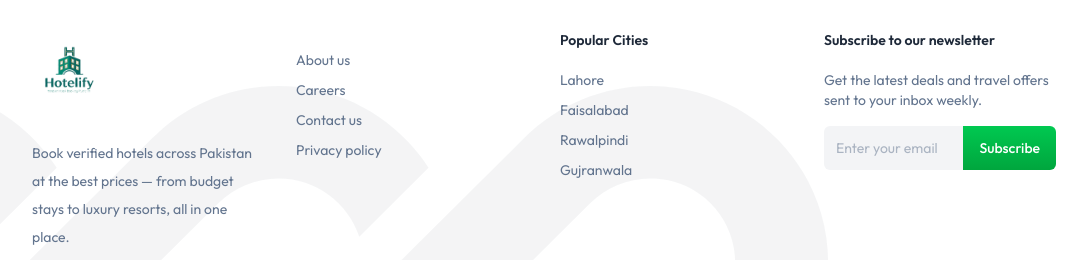
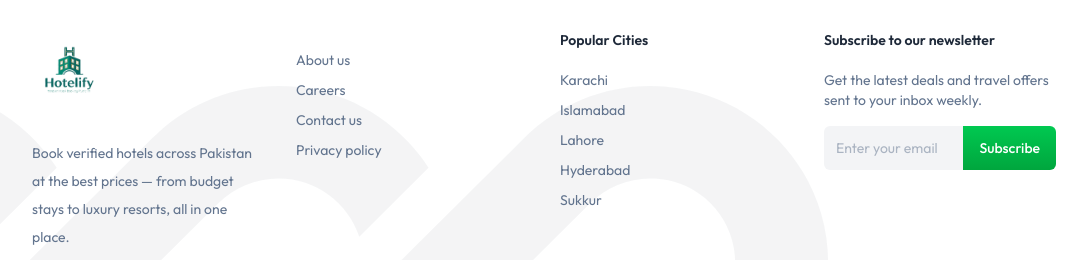
Before and after one commit to asifakbar-aruxstudio/hotelbookingapp, a React (Vite) app: page / in a window 1280 px wide. Shown: the part 3639-3899 px from the top of the page, without its empty margins (96-1183 px from the left). Built offline with nearby package versions, Linux system fonts and the light colour scheme; no server answers; a web font is replaced by a local one.

Commit message:
feat: increase the number of popular cities displayed in Footer and add additional cities to the data source

```diff
--- a/src/components/Footer.jsx
+++ b/src/components/Footer.jsx
@@ -99,7 +99,7 @@ const Footer = () => {
         <div>
           <h2 className="font-semibold mb-5 text-gray-800">Popular Cities</h2>
           <div className="flex flex-col space-y-2.5">
-            {cities.slice(0, 4).map((city, i) => (
+            {cities.slice(0 , 5).map((city, i) => (
               <Link
                 key={i}
                 to={`/rooms?city=${city}`}
--- a/src/data/cities.js
+++ b/src/data/cities.js
@@ -1,6 +1,16 @@
-import React from 'react'
+
 
 const cities = [
+  "Karachi",
+  "Islamabad",
+  "Lahore",
+  "Hyderabad",
+  "Sukkur",
+  "Larkana",
+  "Nawabshah",
+  "Mirpur Khas",
+  "Jacobabad",
+  "Shikarpur",
   "Lahore",
   "Faisalabad",
   "Rawalpindi",
```
